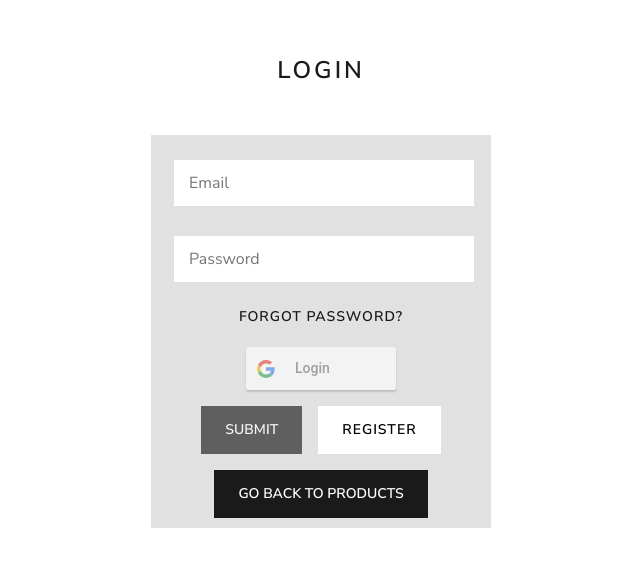
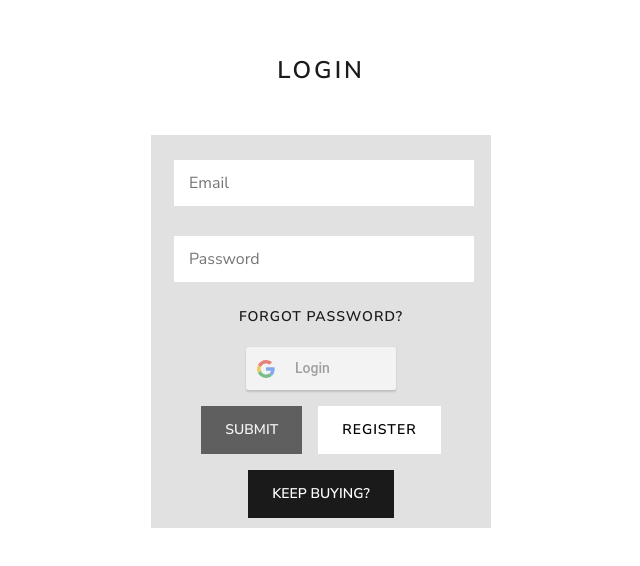
Before and after one commit to nmacenco/Ecommerce-Project, a React (Create React App) app in the folder client/: page /login in a window 1280 px wide. Shown: the part 120-686 px from the top of the page, without its empty margins (319-959 px from the left). Built offline with nearby package versions, Linux system fonts and the light colour scheme.

Commit message:
FIX Cart working FINE

```diff
--- a/client/src/components/Login/Login.tsx
+++ b/client/src/components/Login/Login.tsx
@@ -33,15 +33,6 @@ const Login = (): JSX.Element => {
     return () => {
       dispatch(setPage(1));
       console.log(user);
-
-      // if (user) {
-      //     console.log('se desmonto login ');
-      //     console.log(productsCarrito);
-
-      // dispatch(createOrderUser(user.token, productsCarrito));
-      // // dispatch(getPendingOrder(user.token));
-
-      // }
     };
   }, []);
 
@@ -79,17 +70,6 @@ const Login = (): JSX.Element => {
         }
       })
     );
-
-    // setTimeout( () => {
-    // dispatch(createOrderUser(userInStorage.token, productsCart));
-    // //     // dispatch(getPendingOrder(user.token));
-
-    // navigate("/products")
-
-    // },400)
-    // console.log(user);
-
-
 
   };
 
@@ -132,21 +112,7 @@ const Login = (): JSX.Element => {
 
       },200)
     }
-    // const CreateOrder = () => { // FUNCIONA PERFECTO, TESTEADO HASTA LA COMPRA
-    //   if (user) {
-    //    console.log(user);
-    //     dispatch(createOrderUser(user.token, productsCart));
-    //     setTimeout (()=>{
-    //       navigate("/products");
 
-    //     },200)
-    //   } else {
-    //     swal({
-    //       title: "You need to Login to keep buying",
-    //       icon: "error",
-    //     });
-    //   }
-    // }
 
     // if (user) {
 //       navigate("/products");
@@ -221,7 +187,7 @@ const Login = (): JSX.Element => {
         className="btn btn-primary button-links link-Router mx-2"
         onClick={CreateOrder}
         >
-        Go back to Products
+        Keep Buying?
       </button>
     </Form>
 
--- a/client/src/components/nav/Nav.tsx
+++ b/client/src/components/nav/Nav.tsx
@@ -19,7 +19,6 @@ const Nav = (): JSX.Element => {
   const page = useSelector((state: State) => state.page);
   // const [userInStorage, setuserInStorage] = useLocalStorage("USER_LOGGED", "");
   const path = window.location.pathname;
-  // const path = useLocation()
   console.log(path);
   function handleClickLogIn() {
     dispatch(setPage(1));
@@ -37,7 +36,7 @@ const Nav = (): JSX.Element => {
   }
 
   return (
-    <>    { (path === ("/login" || "/register")) ? null : (path === ( "/register")) ? null :
+    <>    { (path === ("/login")) ? null : (path === ( "/register")) ? null :
           // this makes nav only render out of login an register so that the only way to go to products is by making click on the button. The button creates a new order for the user
     <NavBar className="navbar navbar-expand-lg navbar-dark bg-primary fixed-top p-3">
       <div className="flex-grow-1 d-lg-flex align-items-center">
```
